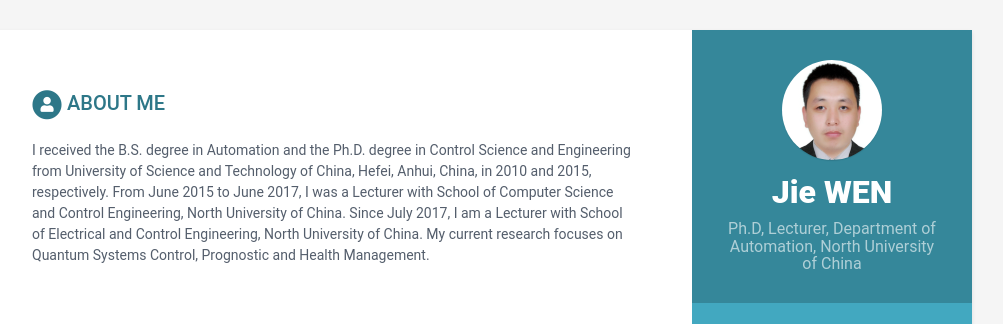
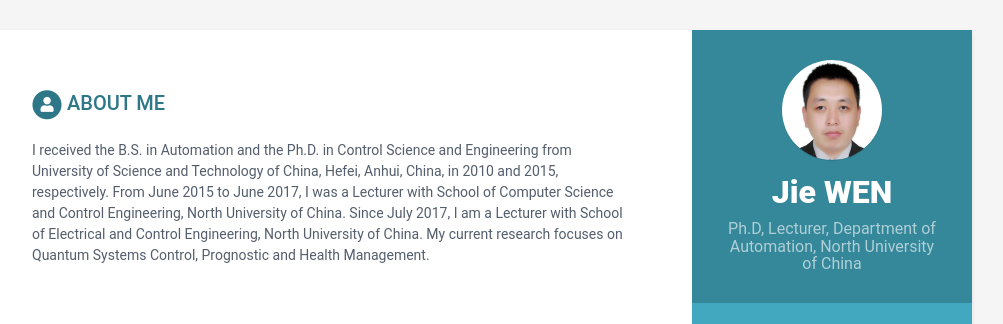
Before and after one commit to wenjie015/wenjie, a Jekyll site: the page built from index.html, in a window 1280 px wide. Shown: the top 324 px of the page, without its empty margins (168-1171 px from the left). Built offline with Jekyll 4.4.1, drawn with Linux system fonts in a browser that asks for light colours.

Commit message:
Update data.yml

```diff
--- a/_data/data.yml
+++ b/_data/data.yml
@@ -22,7 +22,7 @@ sidebar:
 career-profile:
     title: About Me
     summary: |
-     I received the B.S. degree in Automation and the Ph.D. degree in Control Science and Engineering from University of Science and Technology of China, Hefei, Anhui, China, in 2010 and 2015, respectively. From June 2015 to June 2017, I was a Lecturer with School of Computer Science and Control Engineering, North University of China. Since July 2017, I am a Lecturer with School of Electrical and Control Engineering, North University of China. My current research focuses on Quantum Systems Control, Prognostic and Health Management.
+     I received the B.S. in Automation and the Ph.D. in Control Science and Engineering from University of Science and Technology of China, Hefei, Anhui, China, in 2010 and 2015, respectively. From June 2015 to June 2017, I was a Lecturer with School of Computer Science and Control Engineering, North University of China. Since July 2017, I am a Lecturer with School of Electrical and Control Engineering, North University of China. My current research focuses on Quantum Systems Control, Prognostic and Health Management.
 education:
     - degree:  Ph.D. in Control Science and Engineering
       university: University of Science and Technology of China
```
